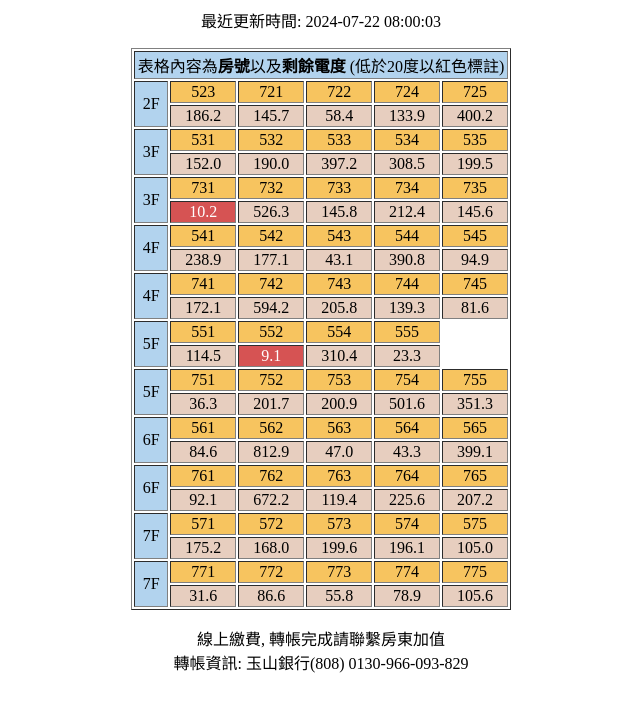
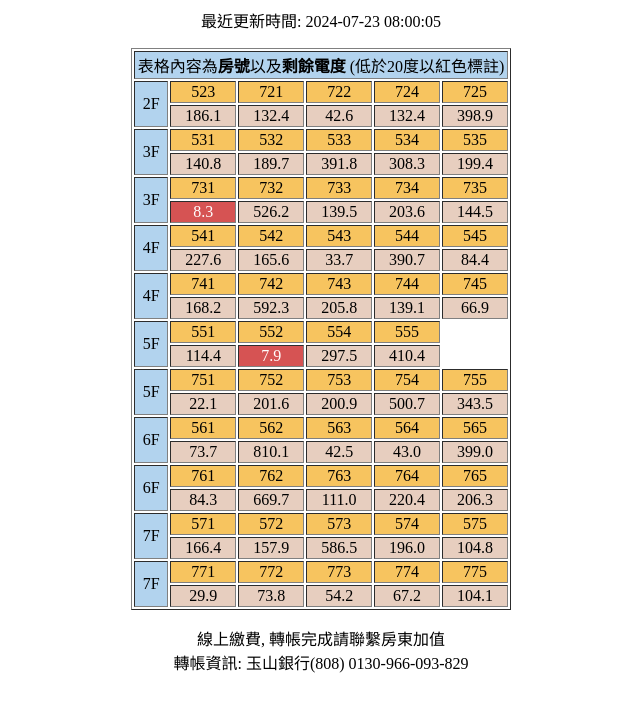
Before and after one commit to goodjiahub/power, a plain HTML site: page index.html in a window 1280 px wide. Shown: the whole page, without its empty margins (319-959 px from the left). Drawn offline with Linux system fonts and the light colour scheme.

Commit message:
Automated commit on 2024-07-23 08:00:24

```diff
--- a/index.html
+++ b/index.html
@@ -12,7 +12,7 @@
   }
   </style>
 <body>
-            <center><p>最近更新時間: 2024-07-22 08:00:03
+            <center><p>最近更新時間: 2024-07-23 08:00:05
 </p></center>
 
 <div style="overflow: auto;">
@@ -27,11 +27,11 @@
                 <td style="background-color:#F7C45F;"><center>725</center></td>
             </tr>
             <tr>
-                <td class="powerdata"><center>186.2</center></td>
-                <td class="powerdata"><center>145.7</center></td>
-                <td class="powerdata"><center>58.4</center></td>
-                <td class="powerdata"><center>133.9</center></td>
-                <td class="powerdata"><center>400.2</center></td>
+                <td class="powerdata"><center>186.1</center></td>
+                <td class="powerdata"><center>132.4</center></td>
+                <td class="powerdata"><center>42.6</center></td>
+                <td class="powerdata"><center>132.4</center></td>
+                <td class="powerdata"><center>398.9</center></td>
             </tr>
             <tr>
                 <td style="background-color:#B2D3EE;" rowspan="2" ><center>3F</center></td>
@@ -42,11 +42,11 @@
                 <td style="background-color:#F7C45F;"><center>535</center></td>
             </tr>
             <tr>
-                <td class="powerdata"><center>152.0</center></td>
-                <td class="powerdata"><center>190.0</center></td>
-                <td class="powerdata"><center>397.2</center></td>
-                <td class="powerdata"><center>308.5</center></td>
-                <td class="powerdata"><center>199.5</center></td>
+                <td class="powerdata"><center>140.8</center></td>
+                <td class="powerdata"><center>189.7</center></td>
+                <td class="powerdata"><center>391.8</center></td>
+                <td class="powerdata"><center>308.3</center></td>
+                <td class="powerdata"><center>199.4</center></td>
             </tr>
             <tr>
                 <td style="background-color:#B2D3EE;" rowspan="2" ><center>3F</center></td>
@@ -57,11 +57,11 @@
                 <td style="background-color:#F7C45F;"><center>735</center></td>
             </tr>
             <tr>
-                <td style="background-color:#D65353; color:white;"><center>10.2</center></td>
-                <td class="powerdata"><center>526.3</center></td>
-                <td class="powerdata"><center>145.8</center></td>
-                <td class="powerdata"><center>212.4</center></td>
-                <td class="powerdata"><center>145.6</center></td>
+                <td style="background-color:#D65353; color:white;"><center>8.3</center></td>
+                <td class="powerdata"><center>526.2</center></td>
+                <td class="powerdata"><center>139.5</center></td>
+                <td class="powerdata"><center>203.6</center></td>
+                <td class="powerdata"><center>144.5</center></td>
             </tr>
             <tr>
                 <td style="background-color:#B2D3EE;" rowspan="2" ><center>4F</center></td>
@@ -72,11 +72,11 @@
                 <td style="background-color:#F7C45F;"><center>545</center></td>
             </tr>
             <tr>
-                <td class="powerdata"><center>238.9</center></td>
-                <td class="powerdata"><center>177.1</center></td>
-                <td class="powerdata"><center>43.1</center></td>
-                <td class="powerdata"><center>390.8</center></td>
-                <td class="powerdata"><center>94.9</center></td>
+                <td class="powerdata"><center>227.6</center></td>
+                <td class="powerdata"><center>165.6</center></td>
+                <td class="powerdata"><center>33.7</center></td>
+                <td class="powerdata"><center>390.7</center></td>
+                <td class="powerdata"><center>84.4</center></td>
             </tr>
             <tr>
                 <td style="background-color:#B2D3EE;" rowspan="2" ><center>4F</center></td>
@@ -87,11 +87,11 @@
                 <td style="background-color:#F7C45F;"><center>745</center></td>
             </tr>
             <tr>
-                <td class="powerdata"><center>172.1</center></td>
-                <td class="powerdata"><center>594.2</center></td>
+                <td class="powerdata"><center>168.2</center></td>
+                <td class="powerdata"><center>592.3</center></td>
                 <td class="powerdata"><center>205.8</center></td>
-                <td class="powerdata"><center>139.3</center></td>
-                <td class="powerdata"><center>81.6</center></td>
+                <td class="powerdata"><center>139.1</center></td>
+                <td class="powerdata"><center>66.9</center></td>
             </tr>
             <tr>
                 <td style="background-color:#B2D3EE;" rowspan="2" ><center>5F</center></td>
@@ -101,10 +101,10 @@
                 <td style="background-color:#F7C45F;"><center>555</center></td>
             </tr>
             <tr>
-                <td class="powerdata"><center>114.5</center></td>
-                <td style="background-color:#D65353; color:white;"><center>9.1</center></td>
-                <td class="powerdata"><center>310.4</center></td>
-                <td class="powerdata"><center>23.3</center></td>
+                <td class="powerdata"><center>114.4</center></td>
+                <td style="background-color:#D65353; color:white;"><center>7.9</center></td>
+                <td class="powerdata"><center>297.5</center></td>
+                <td class="powerdata"><center>410.4</center></td>
             </tr>
             <tr>
                 <td style="background-color:#B2D3EE;" rowspan="2" ><center>5F</center></td>
@@ -115,11 +115,11 @@
                 <td style="background-color:#F7C45F;"><center>755</center></td>
             </tr>
             <tr>
-                <td class="powerdata"><center>36.3</center></td>
-                <td class="powerdata"><center>201.7</center></td>
+                <td class="powerdata"><center>22.1</center></td>
+                <td class="powerdata"><center>201.6</center></td>
                 <td class="powerdata"><center>200.9</center></td>
-                <td class="powerdata"><center>501.6</center></td>
-                <td class="powerdata"><center>351.3</center></td>
+                <td class="powerdata"><center>500.7</center></td>
+                <td class="powerdata"><center>343.5</center></td>
             </tr>
             <tr>
                 <td style="background-color:#B2D3EE;" rowspan="2" ><center>6F</center></td>
@@ -130,11 +130,11 @@
                 <td style="background-color:#F7C45F;"><center>565</center></td>
             </tr>
             <tr>
-                <td class="powerdata"><center>84.6</center></td>
-                <td class="powerdata"><center>812.9</center></td>
-                <td class="powerdata"><center>47.0</center></td>
-                <td class="powerdata"><center>43.3</center></td>
-                <td class="powerdata"><center>399.1</center></td>
+                <td class="powerdata"><center>73.7</center></td>
+                <td class="powerdata"><center>810.1</center></td>
+                <td class="powerdata"><center>42.5</center></td>
+                <td class="powerdata"><center>43.0</center></td>
+                <td class="powerdata"><center>399.0</center></td>
             </tr>
             <tr>
                 <td style="background-color:#B2D3EE;" rowspan="2" ><center>6F</center></td>
@@ -145,11 +145,11 @@
                 <td style="background-color:#F7C45F;"><center>765</center></td>
             </tr>
             <tr>
-                <td class="powerdata"><center>92.1</center></td>
-                <td class="powerdata"><center>672.2</center></td>
-                <td class="powerdata"><center>119.4</center></td>
-                <td class="powerdata"><center>225.6</center></td>
-                <td class="powerdata"><center>207.2</center></td>
+                <td class="powerdata"><center>84.3</center></td>
+                <td class="powerdata"><center>669.7</center></td>
+                <td class="powerdata"><center>111.0</center></td>
+                <td class="powerdata"><center>220.4</center></td>
+                <td class="powerdata"><center>206.3</center></td>
             </tr>
             <tr>
                 <td style="background-color:#B2D3EE;" rowspan="2" ><center>7F</center></td>
@@ -160,11 +160,11 @@
                 <td style="background-color:#F7C45F;"><center>575</center></td>
             </tr>
             <tr>
-                <td class="powerdata"><center>175.2</center></td>
-                <td class="powerdata"><center>168.0</center></td>
-                <td class="powerdata"><center>199.6</center></td>
-                <td class="powerdata"><center>196.1</center></td>
-                <td class="powerdata"><center>105.0</center></td>
+                <td class="powerdata"><center>166.4</center></td>
+                <td class="powerdata"><center>157.9</center></td>
+                <td class="powerdata"><center>586.5</center></td>
+                <td class="powerdata"><center>196.0</center></td>
+                <td class="powerdata"><center>104.8</center></td>
             </tr>
             <tr>
                 <td style="background-color:#B2D3EE;" rowspan="2" ><center>7F</center></td>
@@ -175,11 +175,11 @@
                 <td style="background-color:#F7C45F;"><center>775</center></td>
             </tr>
             <tr>
-                <td class="powerdata"><center>31.6</center></td>
-                <td class="powerdata"><center>86.6</center></td>
-                <td class="powerdata"><center>55.8</center></td>
-                <td class="powerdata"><center>78.9</center></td>
-                <td class="powerdata"><center>105.6</center></td>
+                <td class="powerdata"><center>29.9</center></td>
+                <td class="powerdata"><center>73.8</center></td>
+                <td class="powerdata"><center>54.2</center></td>
+                <td class="powerdata"><center>67.2</center></td>
+                <td class="powerdata"><center>104.1</center></td>
             </tr>
         </table>
         </div>
```
